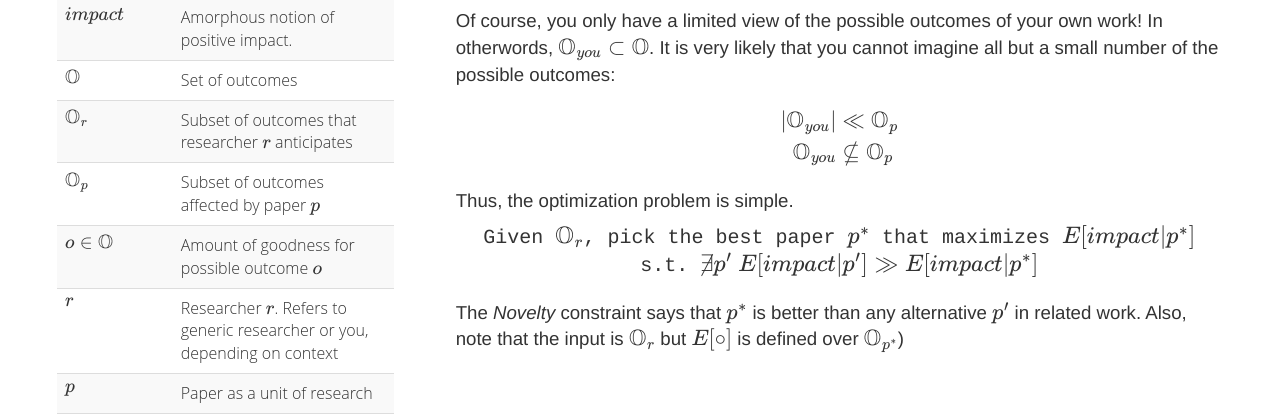
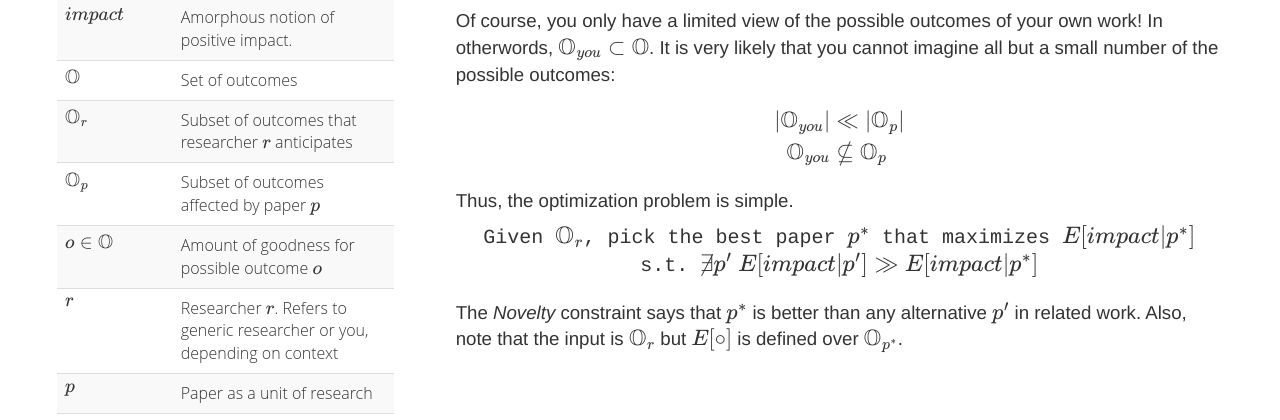
Before and after one commit to researchsetup/researchsetup.github.io, a Jekyll site: the page built from researchmodel.md, in a window 1280 px wide and 1400 px high, scrolled down 2190 px. Shown: the part 150-570 px from the top of the window. Built offline with Jekyll 4.4.1, drawn with Linux system fonts in a browser that asks for light colours; some web fonts are replaced; formulas are drawn with MathJax 3; our own code applies the rules of GitHub Pages for plain Markdown files.

Commit message:
lazy commit msg

```diff
--- a/files/css/post.css
+++ b/files/css/post.css
@@ -1,8 +1,8 @@
 html {
-  font-family: "Open Sans", georgia, helvetica, arial;
-  font-weight: 300;
 }
 body {
+  font-family: helvetica, arial;
+  font-weight: 300;
   background: white;
   padding: 25px;
   min-width:600px;
--- a/researchmodel.md
+++ b/researchmodel.md
@@ -100,7 +100,7 @@
 Of course, you  only have a limited view of the possible outcomes of your own work!  In otherwords, $\mathbb{O}_{you} \subset \mathbb{O}$.  It is very likely that you cannot imagine all but a small number of the possible outcomes:
 
 $$\begin{align}
-|\mathbb{O}_{you}| &\ll \mathbb{O}_p\\
+|\mathbb{O}_{you}| &\ll |\mathbb{O}_p|\\
 \mathbb{O}_{you} &\not\subseteq \mathbb{O}_p
 \end{align}$$
 
@@ -114,7 +114,7 @@
 </center>
 
 
-The _Novelty_ constraint says that $p^*$ is better than any alternative $p'$ in related work.  Also, note that the input is $\mathbb{O}_r$ but $E[\circ]$ is defined over $$\mathbb{O}_{p^*}$$)
+The _Novelty_ constraint says that $p^*$ is better than any alternative $p'$ in related work.  Also, note that the input is $\mathbb{O}_r$ but $E[\circ]$ is defined over $$\mathbb{O}_{p^*}$$.
 
 
 # Takeaways
```
